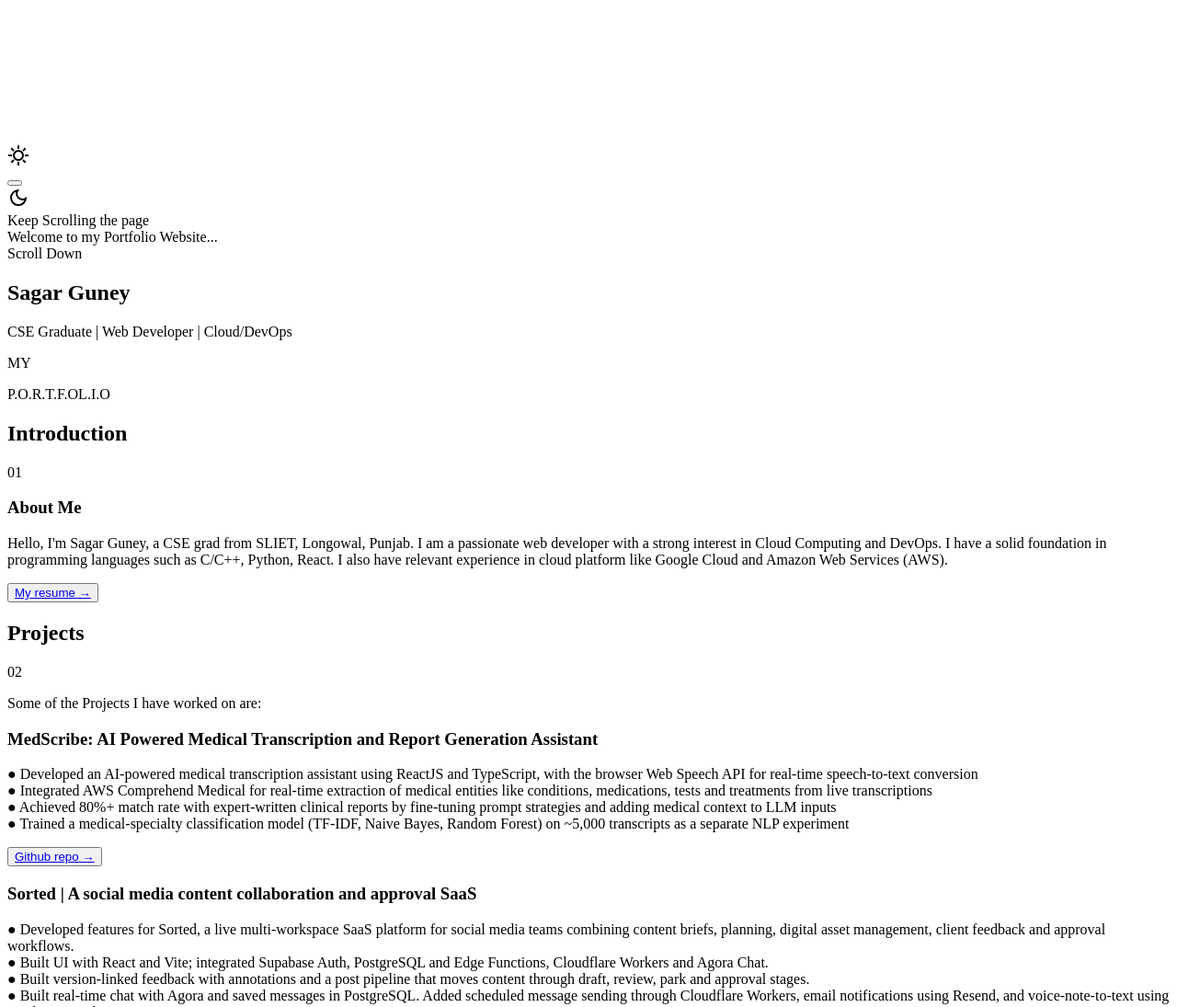
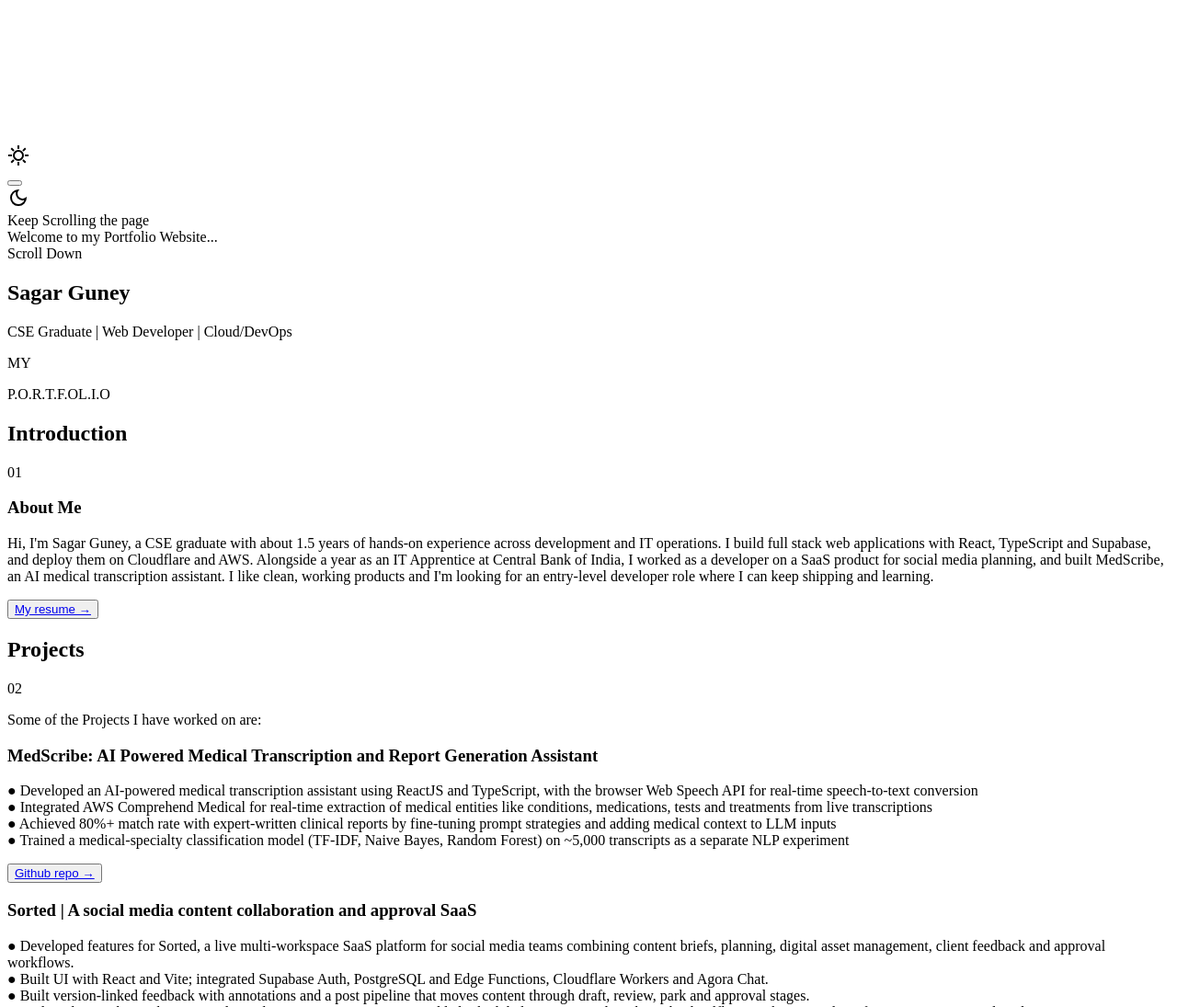
Before and after one commit to SagarG2003/PortfolioWebsite, a plain HTML site: page index.html in a window 1280 px wide. Shown: the part 5-1100 px from the top of the page at 92% size. Drawn offline with Linux system fonts and the light colour scheme; a script that the page names is missing.

Commit message:
Revise 'About Me' section in index.html
Updated personal introduction and resume link.

```diff
--- a/index.html
+++ b/index.html
@@ -111,17 +111,13 @@
         <div class="section-detail-wrapper">
           <h3 class="section-heading">About Me</h3>
           <p class="section-text">
-            Hello, I'm Sagar Guney, a CSE grad from SLIET, Longowal, Punjab. I am a passionate
-            web
-            developer with a strong interest in Cloud Computing and DevOps.
-            I have a solid foundation in programming
-            languages such as C/C++, Python, React.
-            I also have relevant experience in cloud platform like Google Cloud and Amazon Web
-            Services (AWS).
+            Hi, I'm Sagar Guney, a CSE graduate with about 1.5 years of hands-on experience across development and IT operations. I build full stack web applications with React, TypeScript and Supabase, and deploy them on Cloudflare and AWS.
+            Alongside a year as an IT Apprentice at Central Bank of India, I worked as a developer on a SaaS product for social media planning, and built MedScribe, an AI medical transcription assistant.
+            I like clean, working products and I'm looking for an entry-level developer role where I can keep shipping and learning.
             <br />
           </p>
           <button class="section-button">
-            <a href="/public/others/Sagar.Resume.WebD.pdf" target="_blank">My resume →</a>
+            <a href="/public/others/Sagar_Guney_Developer_Resume_Nov2026.pdf" target="_blank">My resume →</a>
           </button>
         </div>
       </section>
```
